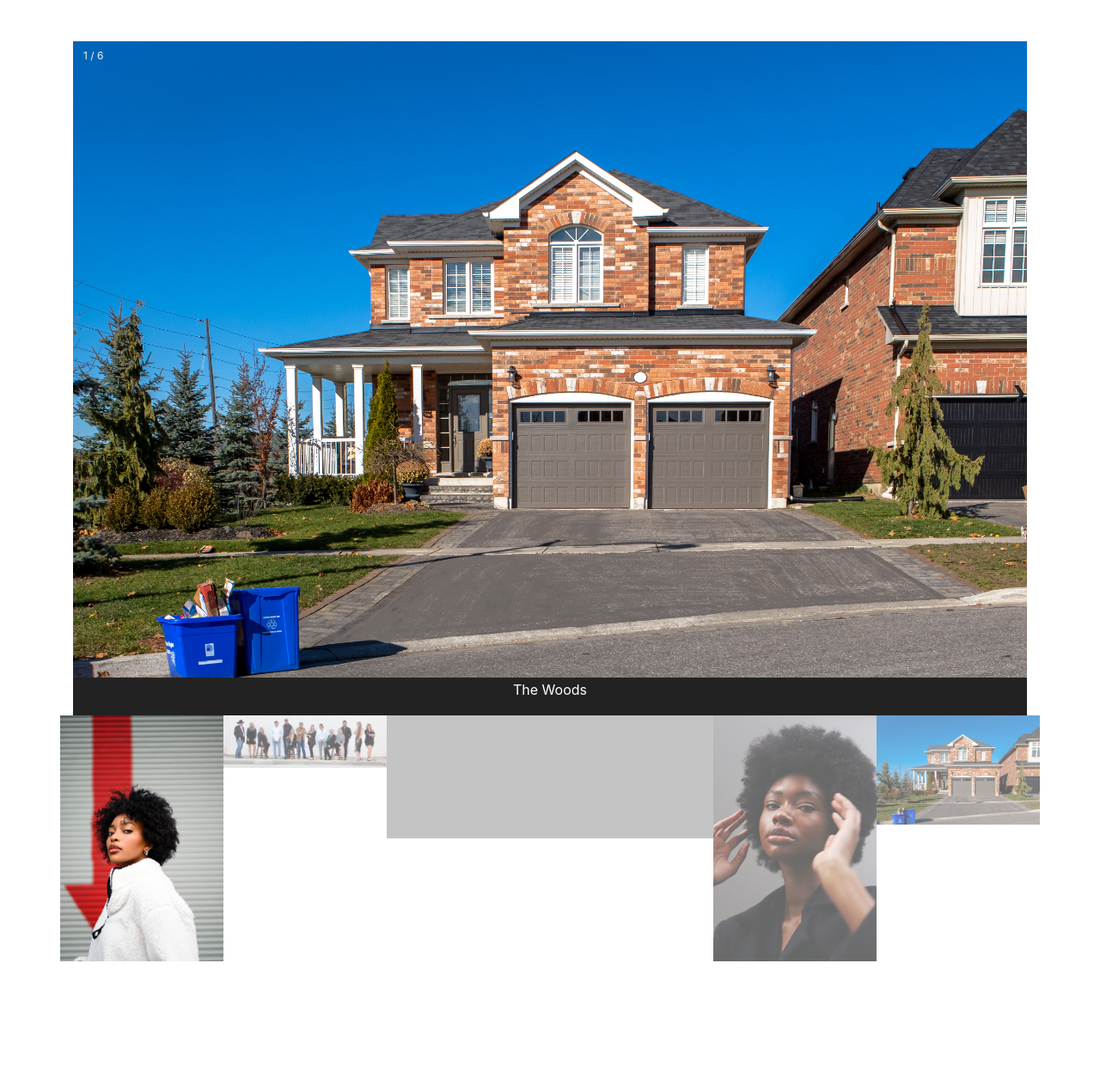
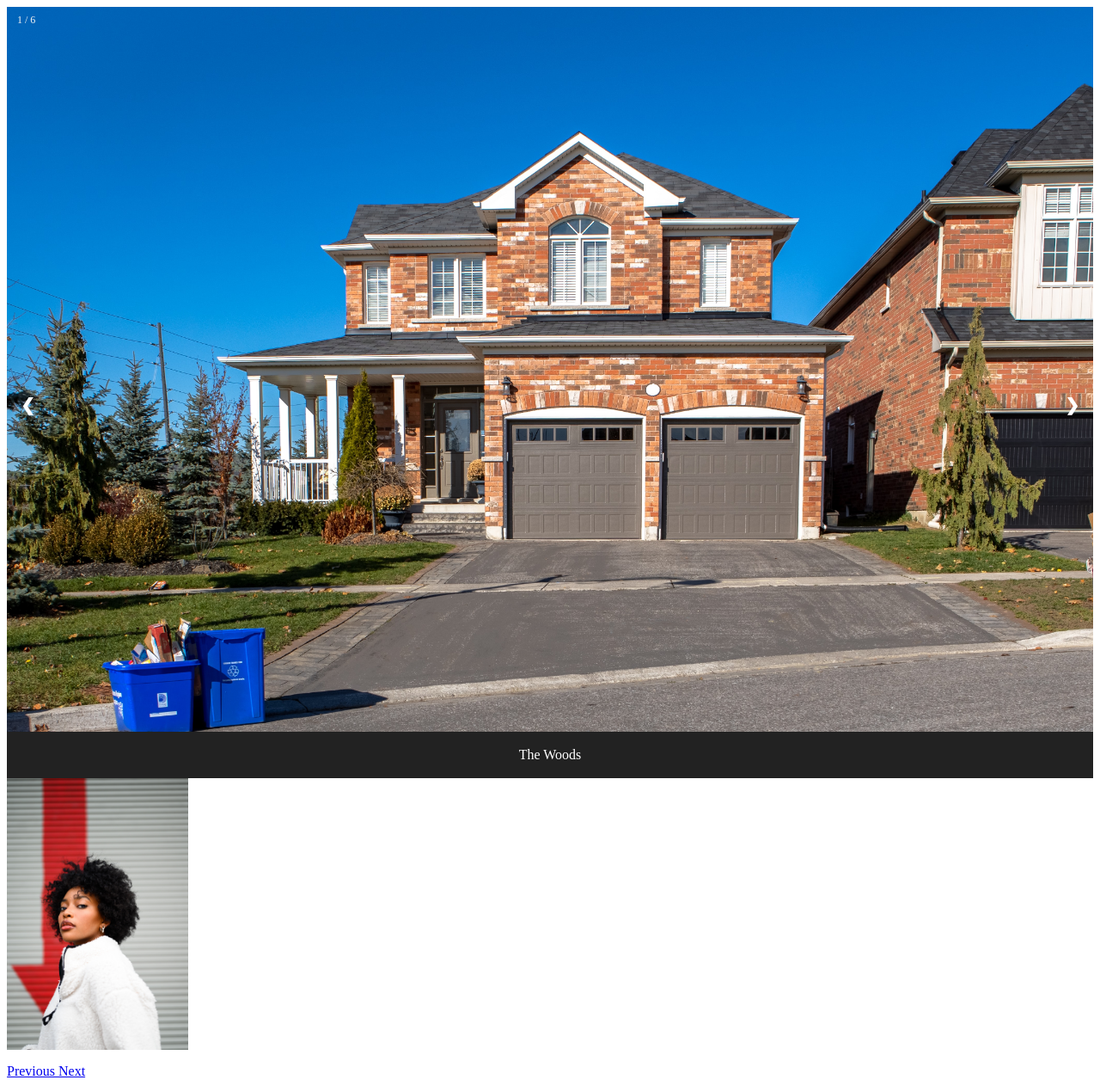
Before and after one commit to nuelxlencedjango/estate_management, a Django app: template templates/image_gallery.html in a window 1280 px wide. Shown: the whole page at 86% size. Before the commit the page ends 1118 px from the top, so only its background shows below. Run offline with Django 3.2, Linux system fonts and the light colour scheme; the template is opened without the code that fills it, so the values that code supplies are empty; some libraries are stand-ins or nearby versions; grey boxes are pictures that could not be loaded.

Commit message:
image gallery

```diff
--- a/templates/image_gallery.html
+++ b/templates/image_gallery.html
@@ -8,12 +8,12 @@
     <div class="container py-4">
         {% block content %}
 
-    </div>
+    <!--</div>
         <script src="https://code.jquery.com/jquery-3.4.1.slim.min.js" integrity="sha384-J6qa4849blE2+poT4WnyKhv5vZF5SrPo0iEjwBvKU7imGFAV0wwj1yYfoRSJoZ+n" crossorigin="anonymous"></script>
         <script src="https://cdn.jsdelivr.net/npm/popper.js@1.16.0/dist/umd/popper.min.js" integrity="sha384-Q6E9RHvbIyZFJoft+2mJbHaEWldlvI9IOYy5n3zV9zzTtmI3UksdQRVvoxMfooAo" crossorigin="anonymous"></script>
         <script src="https://stackpath.bootstrapcdn.com/bootstrap/4.4.1/js/bootstrap.min.js" integrity="sha384-wfSDF2E50Y2D1uUdj0O3uMBJnjuUD4Ih7YwaYd1iqfktj0Uod8GCExl3Og8ifwB6" crossorigin="anonymous"></script>
 
-    <link rel="stylesheet" href="https://stackpath.bootstrapcdn.com/bootstrap/4.4.1/css/bootstrap.min.css" integrity="sha384-Vkoo8x4CGsO3+Hhxv8T/Q5PaXtkKtu6ug5TOeNV6gBiFeWPGFN9MuhOf23Q9Ifjh" crossorigin="anonymous">
+    <link rel="stylesheet" href="https://stackpath.bootstrapcdn.com/bootstrap/4.4.1/css/bootstrap.min.css" integrity="sha384-Vkoo8x4CGsO3+Hhxv8T/Q5PaXtkKtu6ug5TOeNV6gBiFeWPGFN9MuhOf23Q9Ifjh" crossorigin="anonymous">-->
     <title>Multi-Image Tutorial</title>
 
 
@@ -119,7 +119,7 @@
         <img src="/static/images/background/house1.jpg" style="width:100%">
     </div>
 
-    <div class="mySlides">
+    <!--<div class="mySlides">
       <div class="numbertext">2 / 6</div>
         <img src="/static/images/background/house13.jpg" style="width:100%">
     </div>
@@ -142,7 +142,7 @@
     <div class="mySlides">
       <div class="numbertext">6 / 6</div>
         <img src="/static/images/background/house8.jpg" style="width:100%">
-    </div>
+    </div>-->
 
     <!-- Next and previous buttons -->
     <a class="prev" onclick="plusSlides(-1)">&#10094;</a>
@@ -158,7 +158,7 @@
       <div class="column">
         <img class="demo cursor" src="/static/images/pic/woman1.jpg" style="width:100%" onclick="currentSlide(1)" alt="The Woods">
       </div>
-      <div class="column">
+      <!--<div class="column">
         <img class="demo cursor" src="/static/images/background/estate_bg.jpeg" style="width:100%" onclick="currentSlide(2)" alt="Cinque Terre">
       </div>
       <div class="column">
@@ -172,7 +172,7 @@
       </div>
       <div class="column">
         <img class="demo cursor" src="/static/images/background/house1.jpg" style="width:100%" onclick="currentSlide(6)" alt="Snowy Mountains">
-      </div>
+      </div>-->
     </div>
   </div>
 
@@ -183,7 +183,7 @@
 
 
 
-  <div class="row row-cols-1 row-cols-md-2">
+  <!--<div class="row row-cols-1 row-cols-md-2">
       {% for post in resultobj %}
       <div class="col mb-4">
         <div class="card">
@@ -201,7 +201,7 @@
         </div>
       </div>
       {% endfor %}
-    </div>
+    </div>-->
 
 
 
```
